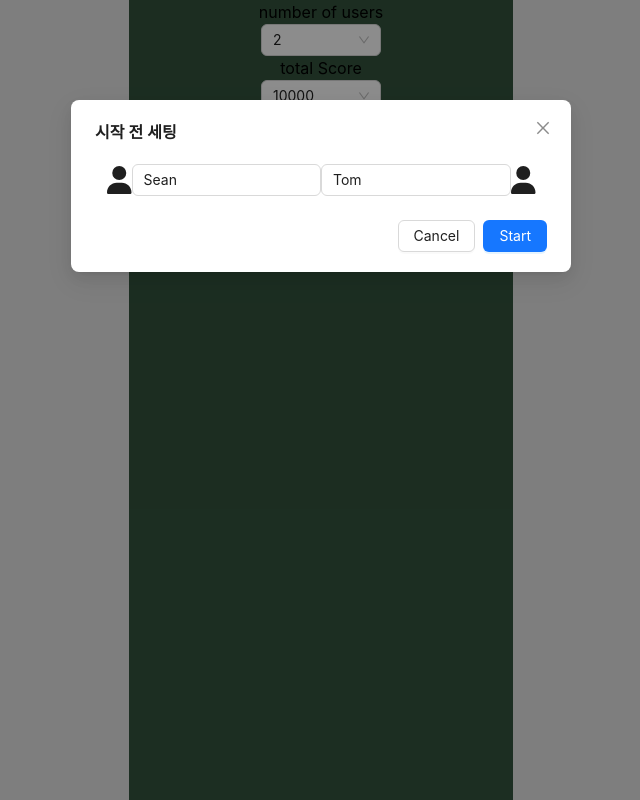
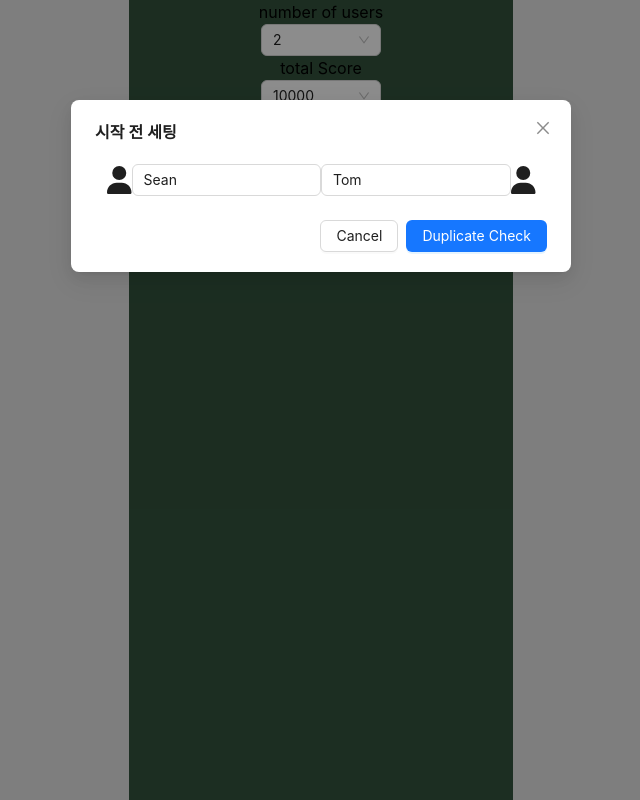
Before and after one commit to Betting-Man/Frontend, a React (Create React App) app: page /single in a window 1280 px wide. Both pictures are taken after a click on the button "Start". Shown: the whole page, without its empty margins (319-959 px from the left). Built offline with nearby package versions, Linux system fonts and the light colour scheme.

Commit message:
✅ 이름 중복 체크 과정 추가

```diff
--- a/src/components/SingleBeginModal/SingleBeginModal.tsx
+++ b/src/components/SingleBeginModal/SingleBeginModal.tsx
@@ -1,10 +1,10 @@
-import { Select, Checkbox, Button, Modal, Input } from "antd";
-import React, { useState } from "react";
+import { Modal, message } from "antd";
+import React, { useEffect, useState } from "react";
 import { useNavigate } from 'react-router-dom';
 import useUserposition from "../../hooks/useUserPostition";
 import UserNameInput from "../UserNameInput/UserNameInput";
 import { useSelector, useDispatch } from 'react-redux';
-import { setUserCount, setUsers, setInitialBet, setUserTurnOrder, setInitialRoundSetting } from "../../features/single/singleSlice";
+import { setUserCount, setUsers, setInitialBet, setUserTurnOrder, setInitialRoundSetting, checkNameRedundancy } from "../../features/single/singleSlice";
 import { RootState } from "../../app/store";
 import { User } from "../../features/single/singleSlice";
 
@@ -23,23 +23,26 @@ export default function SingleBeginModal({ isModalOpen, setIsModalOpen, userCoun
     // const { leftArray, rightArray } = useUserposition(userCount);
     const leftUsers: number = Math.ceil(userCount / 2);
     const rightUsers: number = Math.floor(userCount / 2);
-    const userNames = useSelector((state : RootState) => state.single.userNames)
+    const userNames = useSelector((state: RootState) => state.single.userNames)
     const userNamesExample = ["Sean", "Tom", "Liam", "John", "James", "Mia", "Bob", "Amelia"];
+    const hasDuplicateName = useSelector((state: RootState) => state.single.hasDuplicateName) // 이름 중복 여부
 
     const handleOk = () => {
+        dispatch(checkNameRedundancy());
+        if (!hasDuplicateName) {
             dispatch(setInitialBet(initialBet)) // 초기 베팅 금액 상태 업데이트
             // 유저 객체 배열 생성
             const userObjects: User[] = [];
 
-        userNames.forEach((name)=>{
+            userNames.forEach((name) => {
                 userObjects.push({
                     name: name,
                     initialScore: initialScore,
                     currentScore: initialScore,
-                isTurn : false,
-                currentRoundBet : initialBet,
-                currentRoundBehavior : 0,
-                isDie : false
+                    isTurn: false,
+                    currentRoundBet: initialBet,
+                    currentRoundBehavior: 0,
+                    isDie: false
                 })
             })
 
@@ -48,18 +51,19 @@ export default function SingleBeginModal({ isModalOpen, setIsModalOpen, userCoun
             dispatch(setInitialRoundSetting()); // inital Bet을 통해 round 시작전 세팅
             navigate('/single/1'); // 특정 roomId로 수정 필요 ////////////////////////////////////////
         }
+    }
 
     return (
-        <Modal title="시작 전 세팅" width="500px" okText="Start" open={isModalOpen} onOk={handleOk} onCancel={() => setIsModalOpen(false)}>
+        <Modal title="시작 전 세팅" width="500px" okText={hasDuplicateName ? 'Duplicate Check' : 'Start'} open={isModalOpen} onOk={handleOk} onCancel={() => setIsModalOpen(false)}>
             <div className='p-3 flex'>
                 <div className="flex flex-col w-1/2 gap-4">
                     {[...Array(leftUsers)].map((_, index) => (
-                        <UserNameInput key={index} user={userNamesExample[index*2]} index={index*2} isLeft={true}/>
+                        <UserNameInput key={index} user={userNamesExample[index * 2]} index={index * 2} isLeft={true} />
                     ))}
                 </div>
                 <div className='flex flex-col w-1/2 gap-4'>
                     {[...Array(rightUsers)].map((_, index) => (
-                        <UserNameInput key={index} user={userNamesExample[index*2+1]} index={index*2 + 1} isLeft={false}/>
+                        <UserNameInput key={index} user={userNamesExample[index * 2 + 1]} index={index * 2 + 1} isLeft={false} />
                     ))}
                 </div>
             </div>
--- a/src/components/UserNameInput/UserNameInput.tsx
+++ b/src/components/UserNameInput/UserNameInput.tsx
@@ -4,7 +4,7 @@ import {
 import { FontAwesomeIcon } from '@fortawesome/react-fontawesome';
 import { Input } from "antd";
 import { useDispatch } from 'react-redux';
-import { updateUserName } from '../../features/single/singleSlice';
+import { setNameRedundancy, updateUserName } from '../../features/single/singleSlice';
 import React,{ ChangeEvent, useState } from 'react';
 
 type Props = {
@@ -19,6 +19,7 @@ export default function UserNameInput({user,index,isLeft }: Props) {
     dispatch(updateUserName([index,userName]))
 
     const handleChange =(e: ChangeEvent<HTMLInputElement>)=>{
+        dispatch(setNameRedundancy());
         setUserName(e.target.value)
     }
 
--- a/src/features/single/singleSlice.ts
+++ b/src/features/single/singleSlice.ts
@@ -23,6 +23,7 @@ export type State = {
 	round: number; // 라운드 수
 	currentRoundTotalScore: number; // 해당 라운드에 걸린 금액
 	requiredCallScore: number; // 콜하기 위한 금액
+	hasDuplicateName : boolean; // 이름 중복 여부
 };
 
 // 초기 상태
@@ -37,6 +38,7 @@ const initialState: State = {
 	round: 1, // 라운드 수
 	currentRoundTotalScore: 0, // 해당 라운드에 걸린 금액
 	requiredCallScore: 0, // 콜하기 위한 금액
+	hasDuplicateName : true, // 이름 중복 여부
 };
 
 // 헬퍼 함수: 턴 넘기기 로직
@@ -101,13 +103,27 @@ export const singleSlice = createSlice({
 		setUsers: (state, action) => {
 			state.users = action.payload;
 		},
-		// 유저 턴 상태 관리
-		// 1.users 배열 시계방향에 맞게 턴에 추가
-		// 2-1. call/die 하면 배열에서 삭제
-		// 2-2. 추가 bet 하면 index 고치고 die를 제외한 나머지 user를 뒤에 추가 // 시작 점을 기준으로 하는 index나 값이 필요
+		// 시작 전, 유저 이름 중복된 것이 있는지 확인
+		checkNameRedundancy: (state) => {
+			const nameSet = new Set();
+			let hasDuplicate = false;
 
-		// 3. 누군가 승리로 끝나면 다시 배열에 users들 추가
+			// userNames 배열을 순회하면서 중복된 이름이 있는지 확인
+			for (const name of state.userNames) {
+				if (nameSet.has(name)) {
+					hasDuplicate = true;
+					break;
+				}
+				nameSet.add(name);
+			}
 
+			// 중복 여부를 상태에 저장 (필요한 경우)
+			state.hasDuplicateName = hasDuplicate;
+		},
+		// 유저 이름 중복 여부 false 로 바꾸기 -> Input 건들 경우
+		setNameRedundancy:(state)=>{
+			state.hasDuplicateName = true;
+		},
 		// users 배열 시계방향에 맞게 턴에 추가
 		setUserTurnOrder: (state) => {
 			// 초기화
@@ -491,6 +507,8 @@ export const {
 	resetUserCount,
 	setInitialBet,
 	setUsers,
+	checkNameRedundancy,
+	setNameRedundancy,
 	setUserTurnOrder,
 	CheckOrCall,
 	AllIn,
```
Lines whose indentation alone changed are shown as unchanged.
